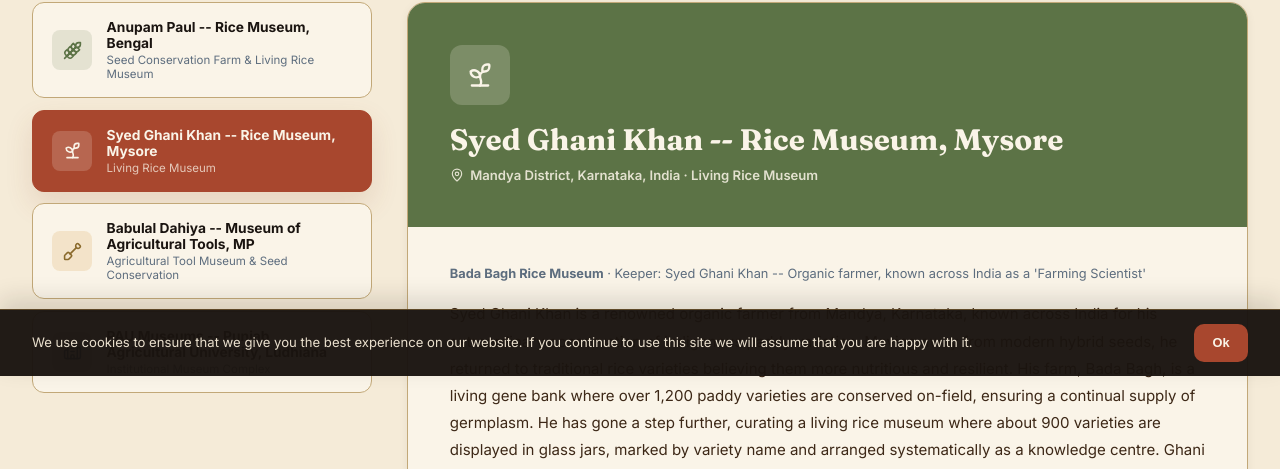
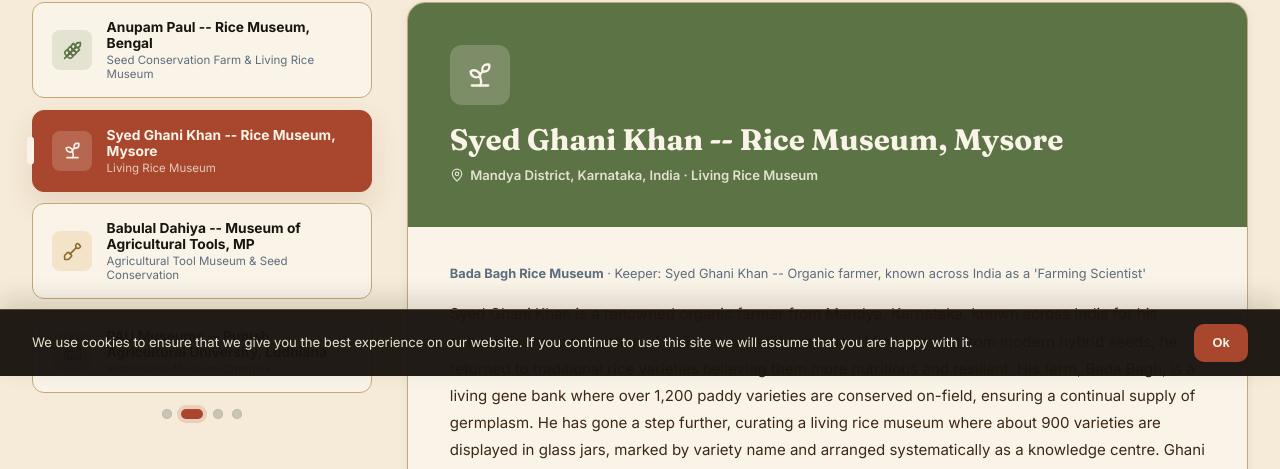
Before and after one commit to support1-commits/sangamasia, a Next.js app: page /museums in a window 1280 px wide. Shown: the part 424-893 px from the top of the page. Built offline with nearby package versions, Linux system fonts and the light colour scheme.

Commit message:
carousel slider improvement

```diff
--- a/app/globals.css
+++ b/app/globals.css
@@ -1387,9 +1387,11 @@ body.skiptranslate .skiptranslate {
 .museums__header { margin-bottom: 3rem; }
 .museums__layout { display: grid; grid-template-columns: 340px 1fr; gap: 2.2rem; align-items: flex-start; }
 .museums__nav { display: flex; flex-direction: column; gap: 0.7rem; position: sticky; top: 96px; }
-.museum-nav-btn { display: flex; align-items: center; gap: 0.9rem; padding: 1rem 1.2rem; background: var(--card-bg); border: 1px solid var(--border-brown); border-radius: var(--radius-md); cursor: pointer; text-align: left; transition: all 0.25s ease; font-family: "Inter", sans-serif; }
+.museum-nav-btn { position: relative; display: flex; align-items: center; gap: 0.9rem; padding: 1rem 1.2rem; background: var(--card-bg); border: 1px solid var(--border-brown); border-radius: var(--radius-md); cursor: pointer; text-align: left; transition: all 0.25s ease; font-family: "Inter", sans-serif; }
+.museum-nav-btn::before { content: ""; position: absolute; left: -0.35rem; top: 50%; width: 0.4rem; height: 1.8rem; border-radius: 999px; background: transparent; transform: translateY(-50%); transition: all 0.25s ease; }
 .museum-nav-btn:hover { border-color: var(--turmeric-gold); transform: translateY(-1px); }
 .museum-nav-btn.active { background: var(--terracotta); border-color: var(--terracotta); box-shadow: 0 12px 28px rgba(145, 69, 40, 0.14); animation: museumNavPulse 0.6s ease; }
+.museum-nav-btn.active::before { background: var(--card-bg); }
 .mnb-icon { width: 40px; height: 40px; border-radius: var(--radius-sm); display: flex; align-items: center; justify-content: center; flex-shrink: 0; transition: all 0.25s ease; }
 .museum-nav-btn.active .mnb-icon { background: rgba(250,244,232,0.18) !important; color: var(--card-bg) !important; }
 .mnb-info { display: flex; flex-direction: column; }
@@ -1397,6 +1399,23 @@ body.skiptranslate .skiptranslate {
 .museum-nav-btn.active .mnb-name { color: var(--card-bg); }
 .mnb-type { font-size: 0.72rem; color: var(--muted-blue); margin-top: 0.15rem; }
 .museum-nav-btn.active .mnb-type { color: rgba(250,244,232,0.75); }
+
+.museums__indicators { display: flex; align-items: center; justify-content: center; gap: 0.6rem; padding-top: 0.3rem; }
+.museum-indicator {
+  width: 10px;
+  height: 10px;
+  border: 0;
+  border-radius: 50%;
+  cursor: pointer;
+  transition: all 0.25s ease;
+  box-shadow: inset 0 0 0 1px rgba(20, 27, 25, 0.08);
+}
+.museum-indicator.is-active {
+  width: 22px;
+  border-radius: 999px;
+  background: var(--terracotta);
+  box-shadow: 0 0 0 4px rgba(168,71,46,0.16);
+}
 
 .museum-panel { background: var(--card-bg); border: 1px solid var(--border-brown); border-radius: var(--radius-lg); overflow: hidden; box-shadow: var(--shadow-sm); animation: museumPanelIn 0.55s ease; }
 .museum-panel__hero { padding: 2.6rem; background: var(--millet-green); }
--- a/components/Museums.jsx
+++ b/components/Museums.jsx
@@ -83,6 +83,7 @@ export default function Museums() {
   const ref = useRef(null);
   const [vis, setVis] = useState(false);
   const [active, setActive] = useState(0);
+  const [isManualSelection, setIsManualSelection] = useState(false);
   const locale = useSiteLanguage();
   const copy = {
     en: { badge: "South Asian Network Members", title: ["Custodians of", "Agricultural Memory"], intro: "SANGAM's network includes agricultural museums, seed conservation farms, tool museums, living heritage institutions and individual farmers who are custodians of irreplaceable agricultural knowledge. Each member is a living archive of not just objects, but of practices, stories, memories and ecological wisdom accumulated over centuries.", associated: "Associated Museum Members", associatedTitle: ["Extending the", "Network Across South Asia"], associatedText: "SANGAM's network extends beyond its founding members to include associated museums, heritage institutions and individual keepers from across South Asia, expanding the reach of agricultural memory, practice and community stewardship across the region." },
@@ -97,12 +98,19 @@ export default function Museums() {
   }, []);
 
   useEffect(() => {
+    if (isManualSelection) return;
+
     const autoRotate = setInterval(() => {
       setActive((current) => (current + 1) % museums.length);
     }, 5000);
 
     return () => clearInterval(autoRotate);
-  }, []);
+  }, [isManualSelection]);
+
+  const handleSelectMuseum = (index) => {
+    setActive(index);
+    setIsManualSelection(true);
+  };
 
   const m = museums[active];
 
@@ -120,7 +128,7 @@ export default function Museums() {
         <div className={`museums__layout reveal reveal-delay-2${vis ? " visible" : ""}`}>
           <div className="museums__nav">
             {museums.map((mus, i) => (
-              <button key={i} className={`museum-nav-btn${i === active ? " active" : ""}`} onClick={() => setActive(i)}>
+              <button key={i} className={`museum-nav-btn${i === active ? " active" : ""}`} onClick={() => handleSelectMuseum(i)}>
                 <div className="mnb-icon" style={{ background: mus.bg, color: mus.color }}>
                   <mus.icon size={19} strokeWidth={2} />
                 </div>
@@ -130,6 +138,20 @@ export default function Museums() {
                 </div>
               </button>
             ))}
+
+            <div className="museums__indicators" aria-label="Museum section indicators">
+              {museums.map((mus, i) => (
+                <button
+                  key={`indicator-${i}`}
+                  type="button"
+                  aria-label={`Show ${mus.name}`}
+                  aria-pressed={i === active}
+                  className={`museum-indicator ${i === active ? "is-active" : ""}`}
+                  onClick={() => handleSelectMuseum(i)}
+                  style={{ background: i === active ? "var(--terracotta)" : "rgba(41, 62, 60, 0.22)" }}
+                />
+              ))}
+            </div>
           </div>
 
           <div className="museum-panel" key={active}>
```
